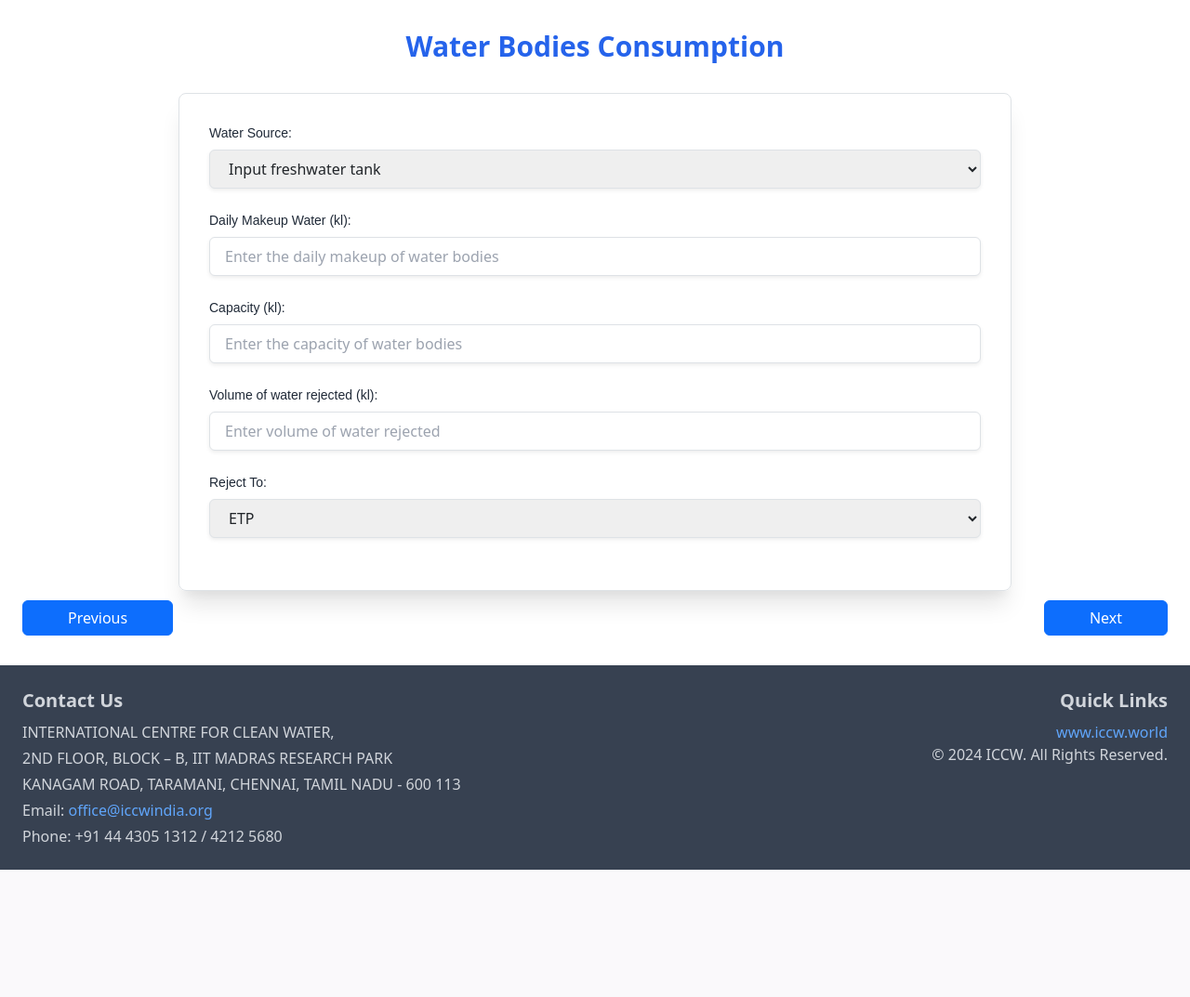
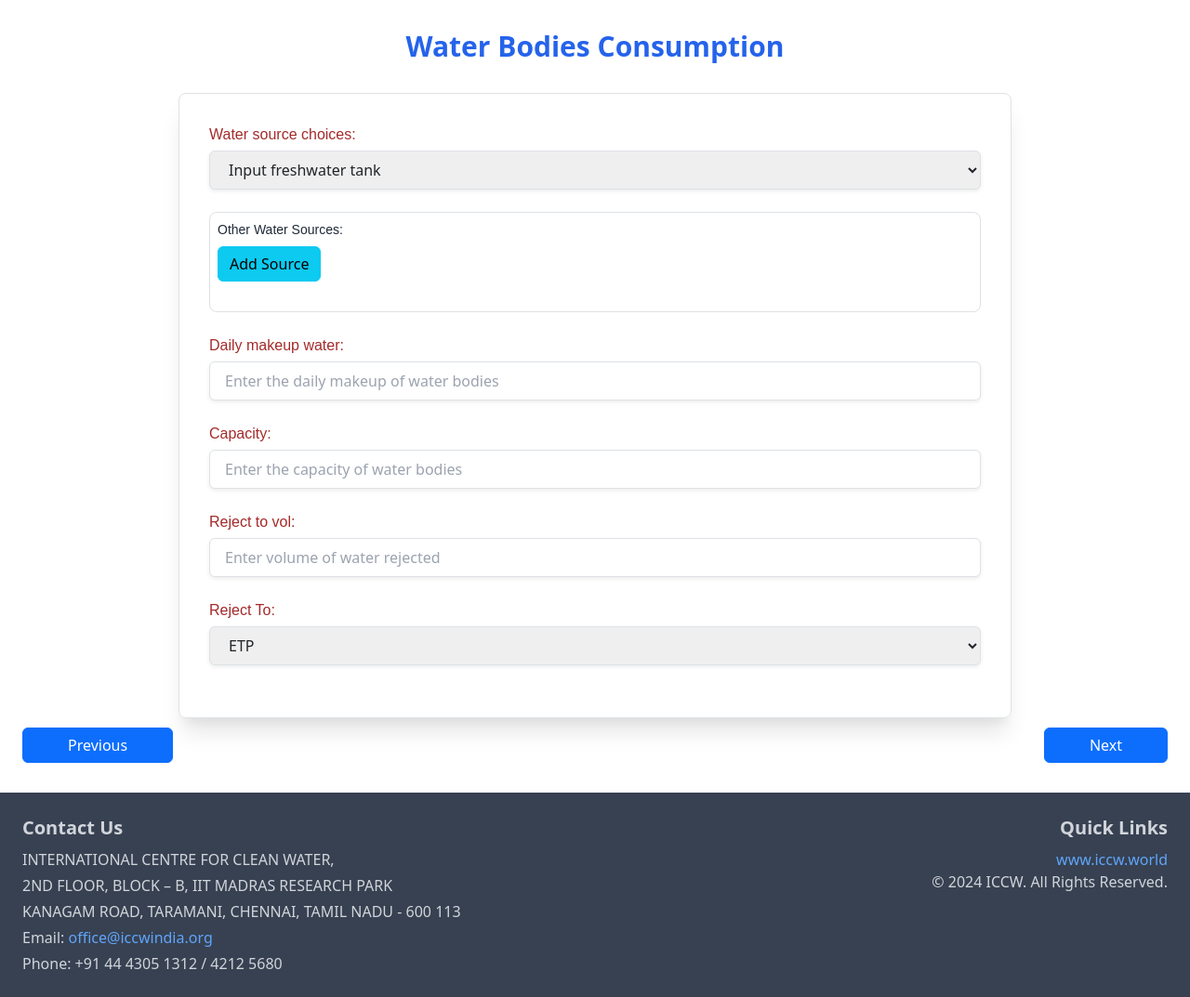
Before and after one commit to datascienceiccw/Digital_water_audit, a Django app: page /questionnaire/waterbodies-consumption-view in a window 1280 px wide. Shown: the part 96-1169 px from the top of the page at 93% size. Before the commit the page ends 1032 px from the top, so only its background shows below. Run offline with Django 4.2, Linux system fonts and the light colour scheme; the visitor is signed in with stand-in values (Sample User, id 1); data that the repository does not hold is empty; parts of the project's set-up code (start-up, migrations or seed data) failed here and were passed over; some libraries are stand-ins or nearby versions.

Commit message:
add multi-select functionality for water sources

```diff
--- a/templates/WaterBodiesConsumption.html
+++ b/templates/WaterBodiesConsumption.html
@@ -17,56 +17,59 @@
     {% else %}
         <fieldset class="max-w-4xl mx-auto bg-white p-8 rounded-lg shadow-xl border border-gray-200">
     {% endif %}
+
+    {% if not details %}
         <div class="mb-6">
-            <label for="{{ form.water_body_source.id_for_label }}" class="block text-sm font-medium text-gray-800 mb-2">
-                Water Source:
-            </label>
+            {{ form.water_body_source.label_tag }}
             {{ form.water_body_source }}
             {% if form.water_body_source.errors %}
                 <p class="text-red-600 text-xs italic mt-1">{{ form.water_body_source.errors.as_text }}</p>
             {% endif %}
         </div>
 
-        <div class="mb-6 other-source hidden">
-            <label for="{{ form.other_source_name.id_for_label }}" class="block text-sm font-medium text-gray-800 mb-2">
-                Specify other source:
+        <div id="other-sources-container" class="mb-6 border border-gray-300 p-2 rounded-lg">
+            <label for="other_sources" class="block text-sm font-medium text-gray-800 mb-2">
+                Other Water Sources:
             </label>
-            {{ form.other_source_name }}
-            {% if form.other_source_name.errors %}
-                <p class="text-red-600 text-xs italic mt-1">{{ form.other_source_name.errors.as_text }}</p>
-            {% endif %}
+            <button type="button" id="add-source" class="btn btn-info mb-4">Add Source</button>
+            <div id="dynamic-source-fields"></div>
         </div>
+    {% else %}
         <div class="mb-6">
-            <label for="{{ form.daily_makeup_water.id_for_label }}" class="block text-sm font-medium text-gray-800 mb-2">
-                Daily Makeup Water (kl):
-            </label>
+            <h3 class="text-lg font-semibold text-gray-800 mb-2">Water Sources</h3>
+            <div class="bg-white shadow rounded-lg p-4">
+                {% for source in sources %}
+                    <div class="py-2 px-4 border-b border-gray-200">
+                        <p class="text-gray-800">{{ source.name }}</p> <!-- assuming 'name' is a field on the source object -->
+                    </div>
+                {% endfor %}
+            </div>
+        </div>
+
+    {% endif %}
+        <div class="mb-6">
+            {{ form.daily_makeup_water.label_tag }}
             {{ form.daily_makeup_water }}
             {% if form.daily_makeup_water.errors %}
                 <p class="text-red-600 text-xs italic mt-1">{{ form.daily_makeup_water.errors.as_text }}</p>
             {% endif %}
         </div>
         <div class="mb-6">
-            <label for="{{ form.capacity.id_for_label }}" class="block text-sm font-medium text-gray-800 mb-2">
-                Capacity (kl):
-            </label>
+            {{ form.capacity.label_tag }}
             {{ form.capacity }}
             {% if form.capacity.errors %}
                 <p class="text-red-600 text-xs italic mt-1">{{ form.capacity.errors.as_text }}</p>
             {% endif %}
         </div>
         <div class="mb-6">
-            <label for="{{ form.reject_to_vol.id_for_label }}" class="block text-sm font-medium text-gray-800 mb-2">
-                Volume of water rejected (kl):
-            </label>
+            {{ form.reject_to_vol.label_tag }}
             {{ form.reject_to_vol }}
             {% if form.reject_to_vol.errors %}
                 <p class="text-red-600 text-xs italic mt-1">{{ form.reject_to_vol.errors.as_text }}</p>
             {% endif %}
         </div>
         <div class="mb-6">
-            <label for="{{ form.reject_to.id_for_label }}" class="block text-sm font-medium text-gray-800 mb-2">
-                Reject To:
-            </label>
+            {{ form.reject_to.label_tag }}
             {{ form.reject_to }}
             {% if form.reject_to.errors %}
                 <p class="text-red-600 text-xs italic mt-1">{{ form.reject_to.errors.as_text }}</p>
@@ -89,15 +92,20 @@
 </div>
 
 <script>
-document.addEventListener('DOMContentLoaded', function() {
-    const sourceNameField = document.querySelector('#{{ form.water_body_source.id_for_label }}');
-    const otherSourceContainer = document.querySelector('.other-source');
+    document.addEventListener('DOMContentLoaded', function() {
+        const addSourceButton = document.getElementById('add-source');
+        const dynamicSourceFields = document.getElementById('dynamic-source-fields');
 
-    sourceNameField.addEventListener('change', function() {
-        otherSourceContainer.classList.toggle('hidden', sourceNameField.value !== '9');
+        addSourceButton.addEventListener('click', function() {
+            const newInput = document.createElement('input');
+            newInput.setAttribute('type', 'text');
+            newInput.setAttribute('name', 'other_sources');
+            newInput.setAttribute('placeholder', 'Enter other source name');
+            newInput.classList.add('block', 'w-full', 'px-3', 'py-2', 'border', 'rounded-md');
+
+            dynamicSourceFields.appendChild(newInput);
+        });
     });
-
-});
 </script>
 
 {% endblock %}
```
